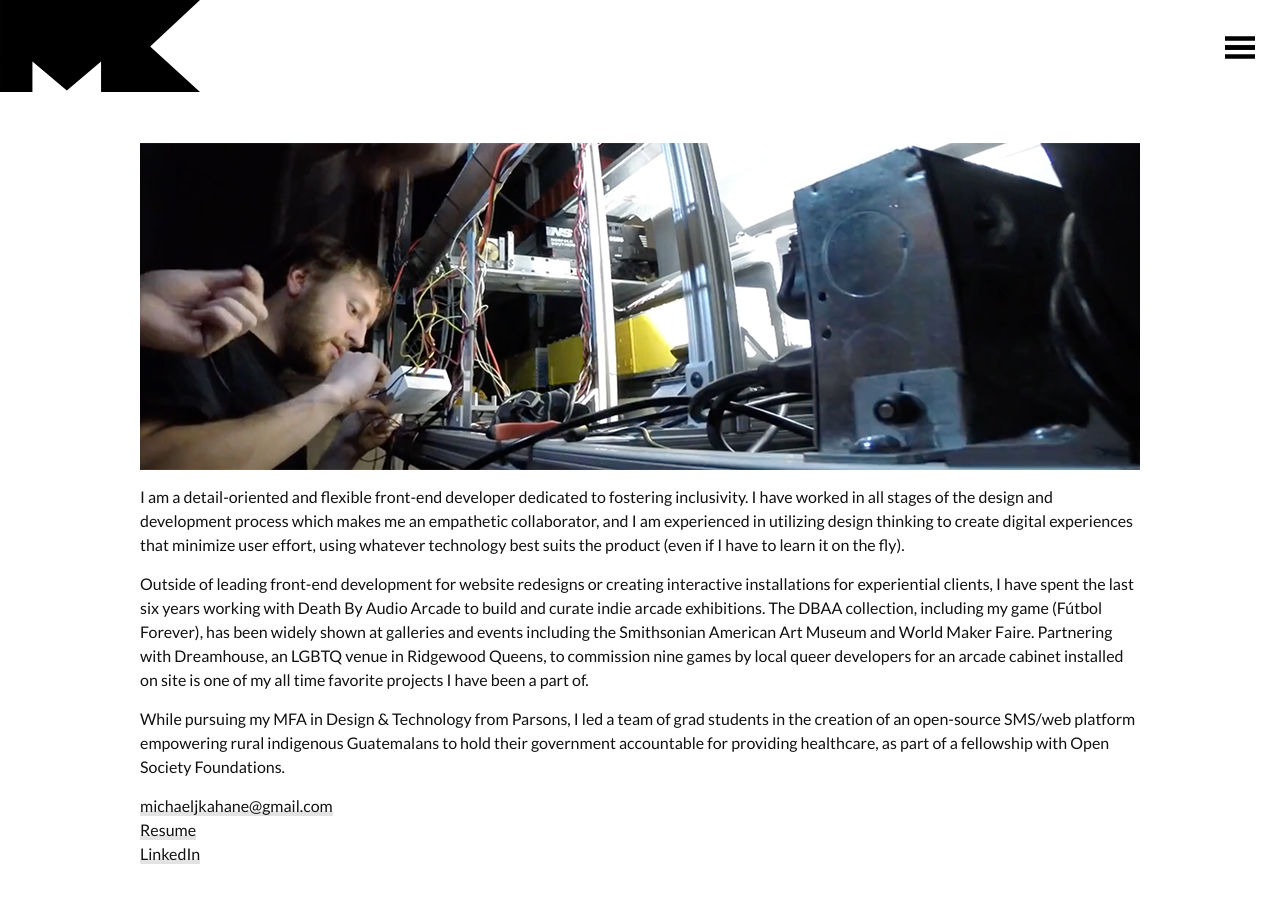
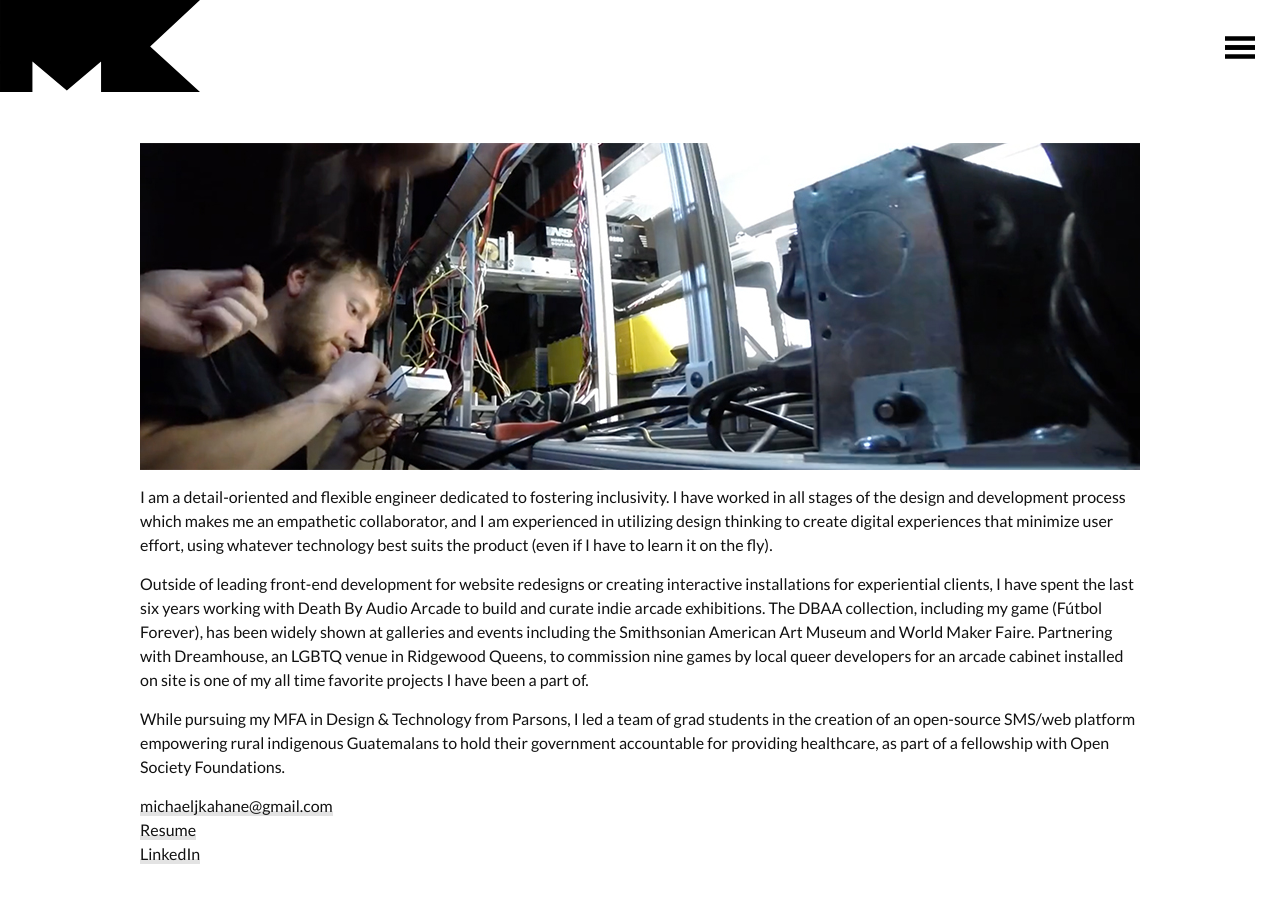
Before and after one commit to LordOfCorners/lordofcorners.github.io, a Jekyll site: the page built from about.html, in a window 1280 px wide. Built offline with Jekyll 4.4.1, drawn with Linux system fonts in a browser that asks for light colours.

Commit message:
actually fixed meta description

```diff
--- a/about.html
+++ b/about.html
@@ -11,7 +11,7 @@
 	</p>
 
 	<p>
-		I am a detail-oriented and flexible front-end developer dedicated to fostering inclusivity. I have worked in all
+		I am a detail-oriented and flexible engineer dedicated to fostering inclusivity. I have worked in all
 		stages of the design and development process which makes me an empathetic collaborator, and I am experienced in
 		utilizing design thinking to create digital experiences that minimize user effort, using whatever technology best
 		suits the product (even if I have to learn it on the fly).
--- a/index.html
+++ b/index.html
@@ -3,7 +3,7 @@
 title: "Michael Kahane"
 nav-title: Work
 order: 1
-excerpt: I am a freelance creative technologist. I develop platforms that engage people in new forms of interaction and play.
+excerpt: I am a detail-oriented and engineer dedicated to fostering inclusivity. I have worked in all stages of the design and development process which makes me an empathetic collaborator, and I am experienced in utilizing design thinking to create digital experiences that minimize user effort, using whatever technology best suits the product (even if I have to learn it on the fly).
 ---
 
 <div class="home">
```
